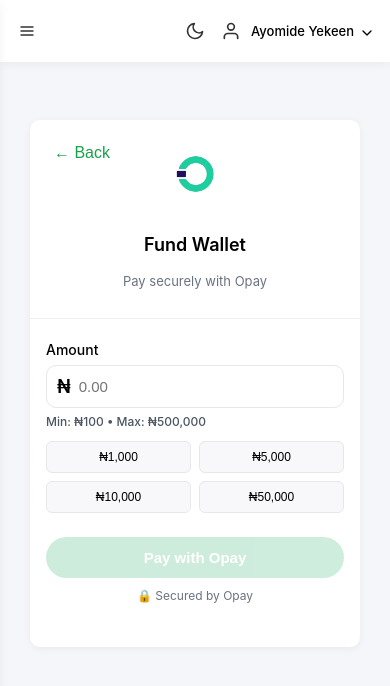
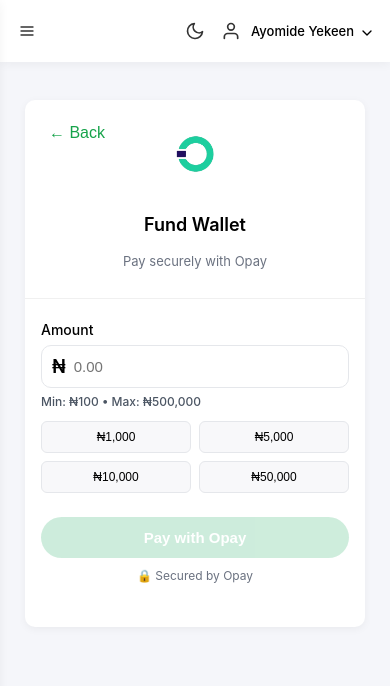
Before and after one commit to ay30bg/realsms, a React (Create React App) app: page /fund-wallet/opay in a window 390 px wide. Shown: the top 686 px of the page. Built offline with nearby package versions, Linux system fonts and the light colour scheme.

Commit message:
Update opay-fund.css

```diff
--- a/src/styles/opay-fund.css
+++ b/src/styles/opay-fund.css
@@ -3,13 +3,10 @@
     min-height: 100vh;
     display: flex;
     flex-direction: column;
-    /* stack from top */
     align-items: center;
     justify-content: flex-start;
-    /* card near top */
     padding: 20px 10px;
     overflow-x: hidden;
-    /* prevent horizontal scroll */
 }
 
 /* Card */
@@ -204,10 +201,8 @@
 
 /* Mobile tweaks */
 @media (max-width: 480px) {
-
     .opay-page {
-        padding-top: 40px;
-        padding-bottom: 20px;
+        padding: 20px 5px;
         justify-content: flex-start;
         min-height: auto;
     }
```
